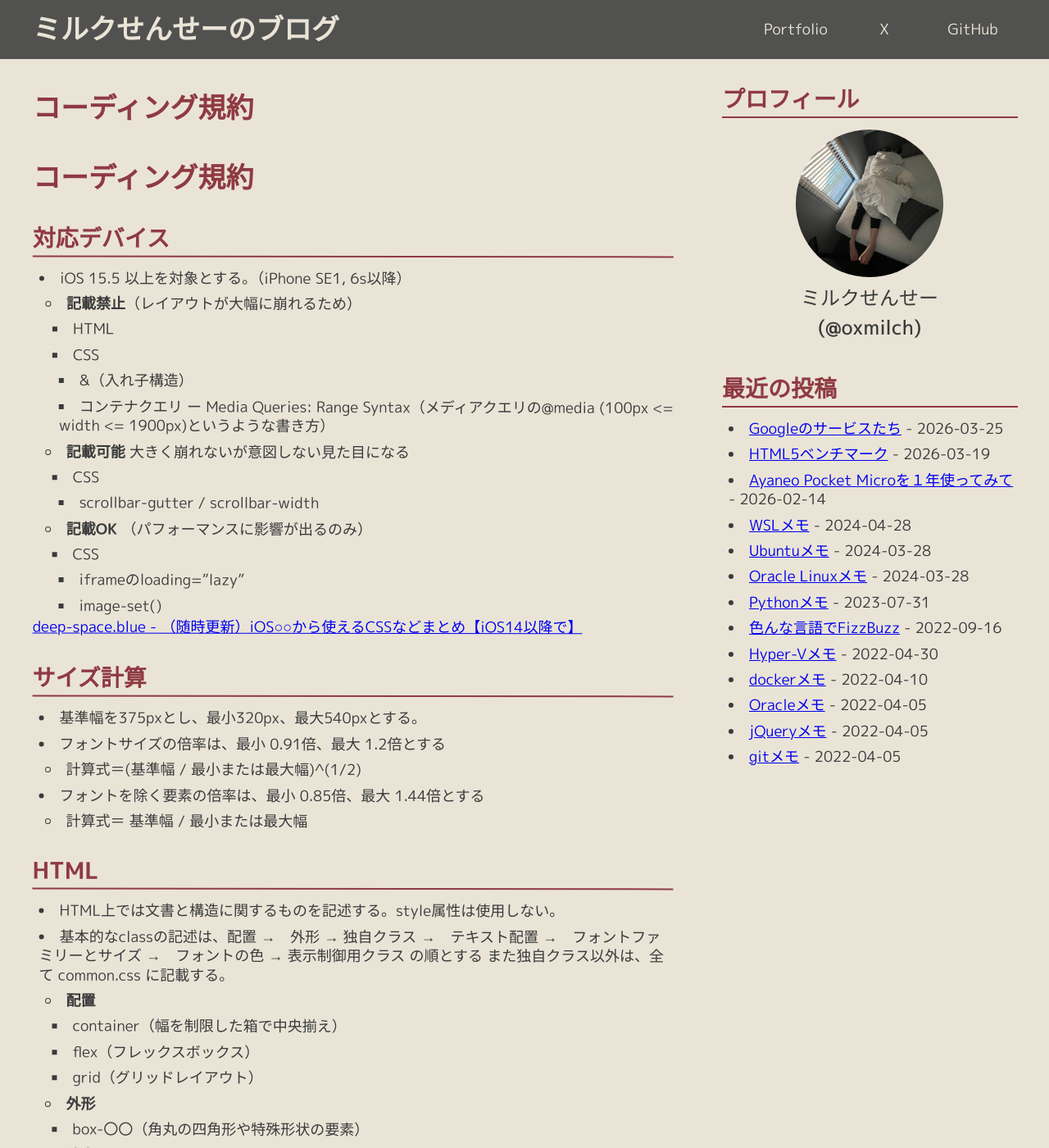
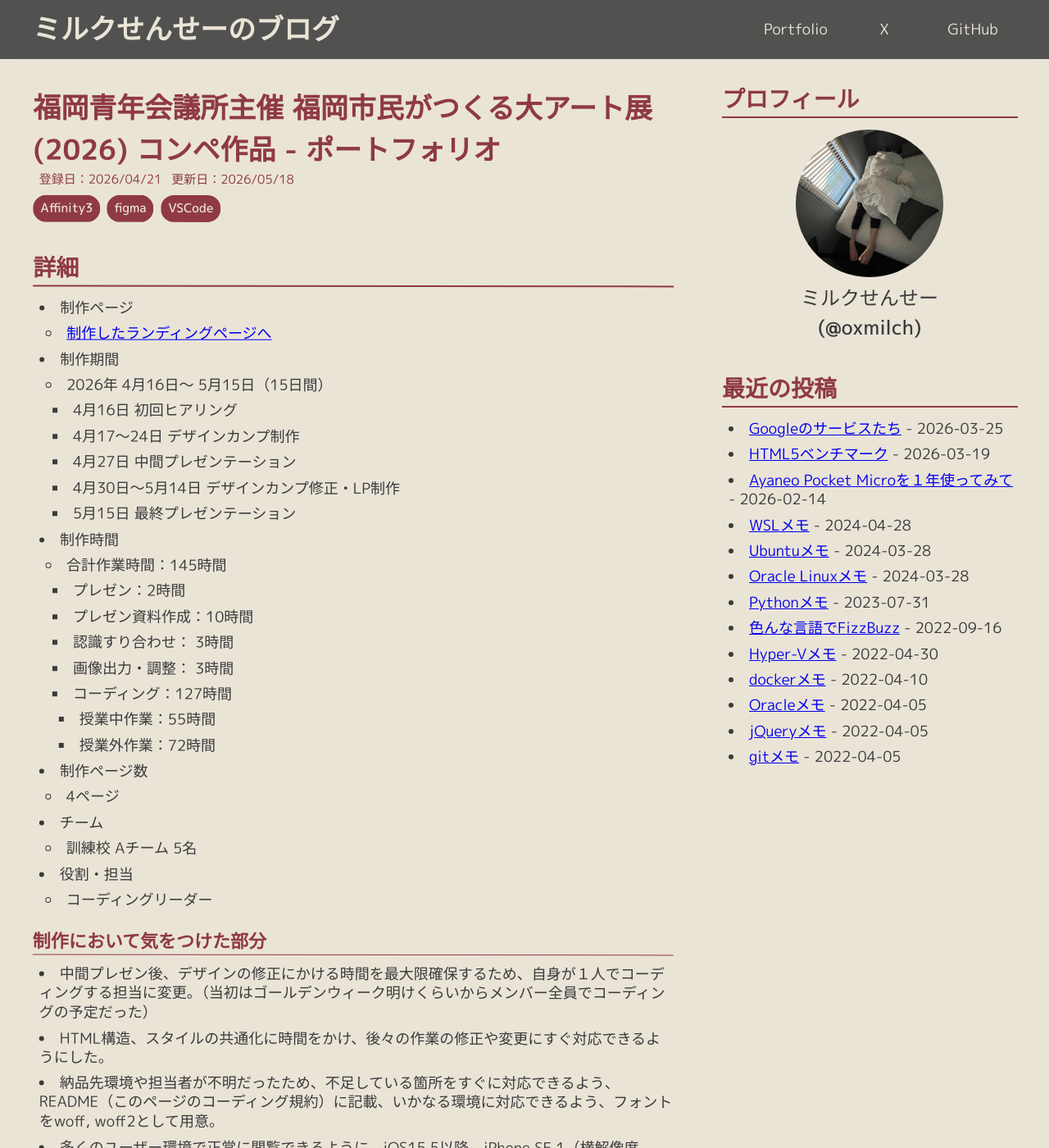
Before and after one commit to Oxmilch/blog, a Jekyll site: the page built from portfolio/assignment260515/index.md, in a window 1280 px wide and 1400 px high. Shown: the whole window at 82% size. Built offline with Jekyll 4.4.1, drawn with Linux system fonts in a browser that asks for light colours; some web fonts are replaced; our own code applies the rules of GitHub Pages for plain Markdown files; some of the changed text lies outside the part shown.

Commit message:
draft: assignment260515 のindexの修正と不要ファイルの削除

```diff
--- a/portfolio/assignment260515/README.md
+++ b/portfolio/assignment260515/index.md
@@ -1,5 +1,53 @@
-# コーディング規約
-## 対応デバイス
+---
+layout: page
+title: "福岡青年会議所主催 福岡市民がつくる大アート展(2026) コンペ作品 - ポートフォリオ"
+description: "福岡青年会議所主催 福岡市民がつくる大アート展(2026) コンペ作品 - ポートフォリオ"
+tags: [Affinity3, figma, VSCode]
+date: 2026-04-21
+update: 2026-05-18
+---
+## 詳細
+- 制作ページ
+  - <a href="./site/" target="_blank">制作したランディングページへ</a>
+- 制作期間
+  - 2026年 4月16日〜 5月15日（15日間）
+    - 4月16日 初回ヒアリング
+    - 4月17〜24日 デザインカンプ制作
+    - 4月27日 中間プレゼンテーション
+    - 4月30日〜5月14日 デザインカンプ修正・LP制作
+    - 5月15日 最終プレゼンテーション
+- 制作時間
+  - 合計作業時間：145時間
+    - プレゼン：2時間
+    - プレゼン資料作成：10時間
+    - 認識すり合わせ： 3時間
+    - 画像出力・調整： 3時間
+    - コーディング：127時間
+      - 授業中作業：55時間
+      - 授業外作業：72時間
+- 制作ページ数
+  - 4ページ
+- チーム
+  - 訓練校 Aチーム 5名
+- 役割・担当
+  - コーディングリーダー
+
+### 制作において気をつけた部分
+- 中間プレゼン後、デザインの修正にかける時間を最大限確保するため、自身が１人でコーディングする担当に変更。（当初はゴールデンウィーク明けくらいからメンバー全員でコーディングの予定だった）
+- HTML構造、スタイルの共通化に時間をかけ、後々の作業の修正や変更にすぐ対応できるようにした。
+- 納品先環境や担当者が不明だったため、不足している箇所をすぐに対応できるよう、README（このページのコーディング規約）に記載、いかなる環境に対応できるよう、フォントをwoff, woff2として用意。
+- 多くのユーザー環境で正常に閲覧できるように、iOS15.5以降、iPhone SE 1（横解像度320px）の環境下でもレイアウト崩れなど起こさないように対応。
+- スクリーンリーダーの利用者でも閲覧が可能なように、フォーカス、読み上げテキストの整備を行なった。（時間がなかったため、十分な動作確認はできていないのが心残り）
+- OGP対応も実施。
+- サイトの表示速度なども考え、画像の読み込み優先順や、SVG画像の利用、CSSでの描画を駆使し制作を行なった。
+
+## 感想
+- 結果は非採用となったが、実際のアクセシビリティを考えながらのコーディングは、ただ見栄えよく作るだけとは大きく異なり、適切なセクションやタグ、補助テキストを考えるのは非常に良い学習となった。
+- もし今後LPを作る機会があれば、LPのデザインの打ち合わせの時点で見栄え以外の部分、アクセシビリティの部分を含めて提案など実施したい。
+
+
+## コーディング規約
+### 対応デバイス
 - iOS 15.5 以上を対象とする。（iPhone SE1, 6s以降）
   - **記載禁止**（レイアウトが大幅に崩れるため）
     - HTML
@@ -18,14 +66,14 @@
 [deep-space.blue - （随時更新）iOS○○から使えるCSSなどまとめ【iOS14以降で】](https://deep-space.blue/web/2893#index_id5)
 
 
-## サイズ計算
+### サイズ計算
 - 基準幅を375pxとし、最小320px、最大540pxとする。
 - フォントサイズの倍率は、最小 0.91倍、最大 1.2倍とする
   - 計算式＝(基準幅 / 最小または最大幅)^(1/2)
 - フォントを除く要素の倍率は、最小 0.85倍、最大 1.44倍とする
   - 計算式＝ 基準幅 / 最小または最大幅
 
-## HTML
+### HTML
 - HTML上では文書と構造に関するものを記述する。style属性は使用しない。
 - 基本的なclassの記述は、配置 →　外形 → 独自クラス →　テキスト配置 →　フォントファミリーとサイズ →　フォントの色 → 表示制御用クラス の順とする
 また独自クラス以外は、全て common.css に記載する。
@@ -60,17 +108,17 @@
 - 独自クラスは、〇〇-styleの命名とし、共通のクラスから不足している内容を記載する。
 - id を指定する場合は、ページ内リンク、またはJavaScriptで制御が必要な場合のみとする。
 
-## CSS
+### CSS
 - common.css に共通となるスタイルを全て記述する。
 - idに対してのスタイルは設定しない。
 - common.css のクラス名の命名ルールは、〇〇-styleとせず、分かりやすい名称をつける。
 
-## JavaScript
+### JavaScript
 - docstring を書くこと。
 
 
-# 各構造
-## ディレクトリ構造
+## 各構造
+### ディレクトリ構造
 太字は、フォルダを表す。
 
 - README.md（このファイル）
@@ -96,7 +144,7 @@
     - workshop-in-advance.html（事前ワークショップページ）
     - public-recruitment.html（Tシャツ公募ページ）
 
-## 基本的なHTML構造
+### 基本的なHTML構造
 - body
   - dialog（ハンバーガーメニュー内画面：共通部品）
   - header（ヘッダー：共通部品）
@@ -110,18 +158,18 @@
   - footer（フッター：共通部品）
 
 
-# フォント
-## 利用フォント
+## フォント
+### 利用フォント
 - [Google Fonts - M PLUS Rounded 1c](https://fonts.google.com/specimen/M+PLUS+Rounded+1c)
 - [Google Fonts - Noto Sans JP](https://fonts.google.com/noto/specimen/Noto+Sans+JP)
 
-## サブセット化
+### サブセット化
 - [武蔵システム - サブセットフォントメーカー](https://opentype.jp/subsetfontmk.htm)
   - 利用する文字は、平仮名・片仮名・常用漢字・数字・記号を対象
     - [参考ページ：JAJAAAN! -【Webフォント高速化】使わない文字を除く！サブセット化の方法](https://jajaaan.co.jp/growth-hack/speed-up/web-font-remove/#sabusettofontomekawo_shiu)
 - [武蔵システム - WOFFメーカー](https://opentype.jp/woffconv.htm)
 
-## サブセット化したフォントについて
+### サブセット化したフォントについて
 - サブセット化したフォント名は、元のフォント名にサフィックスとして MinJp をつけています。
 - Googleフォントの利用が可能な場合は、フォールバック用のフォントとして機能するようCSS上で指定しています。
 - Googleフォントが利用できない場合でも、当フォントを使うようにしているため、フォントが存在しないことによる意図しないデザインの崩れ等の発生を極力防いでます。
@@ -133,21 +181,21 @@
 | NotoSansJP-Bold-Min-JP | NotoSansBoldJPMinJP |
 | NotoSansJP-Regular-Min-JP | NotoSansJPMinJP |
 
-## フルセットのフォントについて
+### フルセットのフォントについて
 - 元のフォントデータをそのまま woff, woff2形式に変換したものになります。
 - データ量が多いため、基本的に使用しないと思いますが、文言を変更した場合、サブセット化したフォントでは不足している場合に最終手段として利用してください。
 
-# SNS
-## ロゴ
+## SNS
+### ロゴ
 - [Instagram](https://www.meta.com/ja-jp/brand/resources/instagram/instagram-brand/)
 - [Tiktok](https://tiktokbrandhub.com/downloads)
 
 
-# アクセシビリティ
-## 参考サイト
+## アクセシビリティ
+### 参考サイト
 - [Zenn - アクセシブルなハンバーガーメニュー](https://zenn.dev/m0r1m1ch1/articles/58f8c4f062fafc)
 
-## ページ内読み上げテキスト一覧
+### ページ内読み上げテキスト一覧
 
 | 機能 | alt / aria-expanded / tooltip のテキスト |
 | - | - |
@@ -166,7 +214,7 @@
 | プライバシーポリシーを開く | プライバシーポリシーについて確認する（主催している福岡市青年会議所のプライバシーポリシーのページを開く） |
 | 福岡市美術館の交通案内を開く | 会場の福岡市美術館の交通案内ページを開く |
 
-# 特設サイト情報
+## 特設サイト情報
 - ドメインや環境について不明なため、どんな環境下でも動作するよう考慮する。
 - URLがわからないものについては、次のURLを指定している。
   - #URL置換用ドメイン → 本事業の公開URL。
@@ -179,18 +227,18 @@
 決まり次第、全てのページに対して一括置換すること。
 
 
-## 　URL一覧
-- [ドメイン](#URL置換用ドメイン/)
+### 　URL一覧
+- ~~[ドメイン](#URL置換用ドメイン/)~~
 - 特設サイト
   - [トップページ](./site/index.html)
   - [みんなでつくる大アート展（当日ワークショップ）](/site/workshop-main.html)
   - [ワークショップにチャレンジ（事前ワークショップ）](./site/workshop-in-advance.html)
   - [Tシャツデザインにチャレンジ（Tシャツ公募）](./site/public-recruitment.html)
 - 応募フォーム
-  - [事前ワークショップ受付ページ ※5/10時点では不明](#URL置換用事前ワークショップ)
-  - [Tシャツ公募受付ページ ※5/10時点では不明](#URL置換用Tシャツ公募)
+  - ~~[事前ワークショップ受付ページ ※5/10時点では不明](#URL置換用事前ワークショップ)~~
+  - ~~[Tシャツ公募受付ページ ※5/10時点では不明](#URL置換用Tシャツ公募)~~
 - 事業用SNS
-  - [Instagram ※5/10時点では不明](#URL置換用インスタグラム)
+  - ~~[Instagram ※5/10時点では不明](#URL置換用インスタグラム)~~
 - 主催者
   - [福岡青年会議所](https://www.fukuoka-jc.or.jp/)
   - [福岡青年会議所 - プライバシーポリシー](https://www.fukuoka-jc.or.jp/pp)
```
Also changed, not shown: other parts of portfolio/assignment260515/index.md (+9 -9 lines), portfolio/assignment260515/site/css/ress.min.css (deleted), 1 other file.
